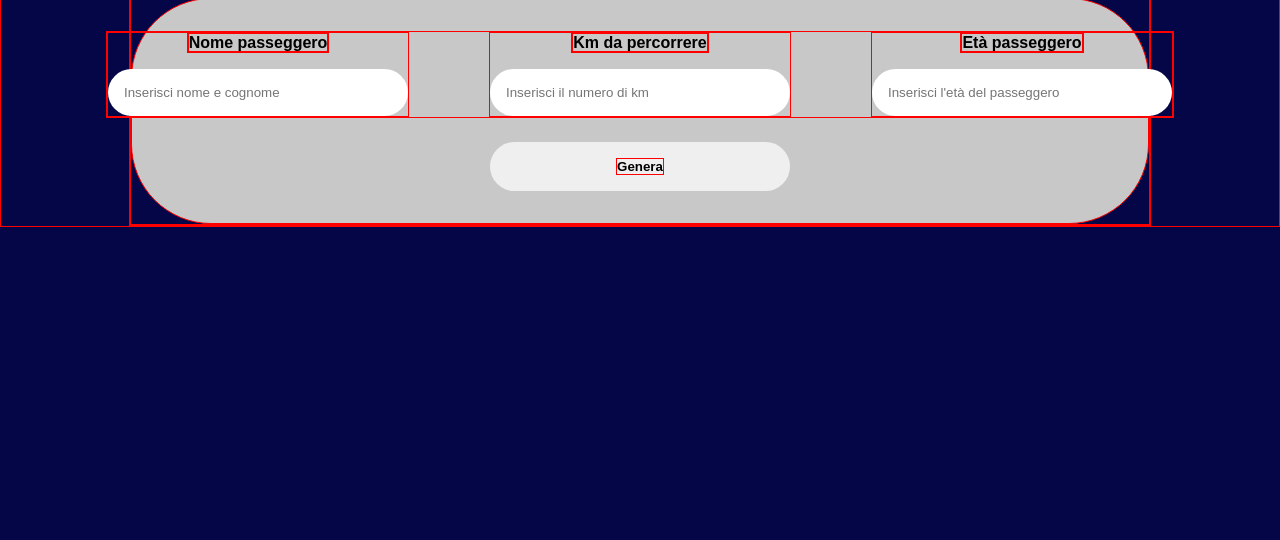
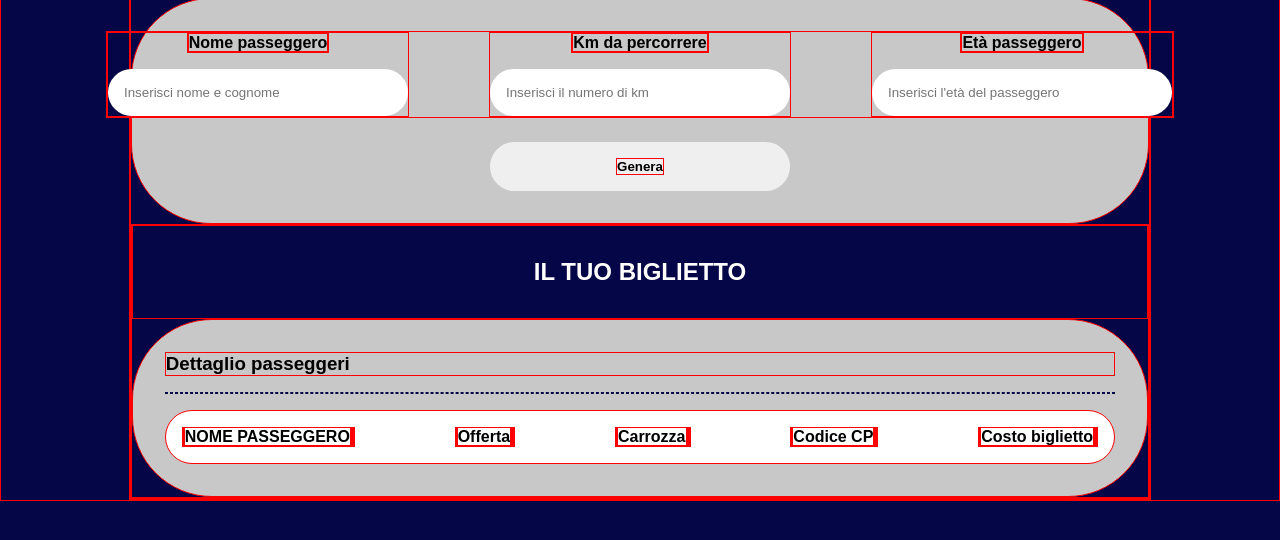
Before and after one commit to francescodelmonaco/js-biglietto-treno-form, a plain HTML site: page index.html in a window 1280 px wide. Shown: the part 110-650 px from the top of the page. Drawn offline with Linux system fonts and the light colour scheme.

Commit message:
add: some ticket info

```diff
--- a/index.html
+++ b/index.html
@@ -18,24 +18,24 @@
             <ul>
                 <li>
                     <span><strong>Nome passeggero</strong></span>
-                    <input type="text" placeholder="Inserisci nome e cognome">
+                    <input id="name" type="text" placeholder="Inserisci nome e cognome" autocomplete="off">
                 </li>
 
                 <li>
                     <span><strong>Km da percorrere</strong></span>
-                    <input id="distance" type="number" placeholder="Inserisci il numero di km">
+                    <input id="distance" type="number" placeholder="Inserisci il numero di km" autocomplete="off">
                 </li>
 
                 <li>
                     <span><strong>Età passeggero</strong></span>
-                    <input id="age" type="number" placeholder="Inserisci l'età del passeggero">
+                    <input id="age" type="number" placeholder="Inserisci l'età del passeggero" autocomplete="off">
                 </li>
             </ul>
 
-            <button id="btn-cost"><strong>Genera</strong></button>
+            <button id="btn-cost" type="submit"><strong>Genera</strong></button>
         </form>
 
-        <div class="display-none">
+        <div class="display-none" id="ticketOnOff">
             <h2>IL TUO BIGLIETTO</h2>
 
             <div class="ticket">
@@ -43,7 +43,37 @@
 
                 <hr>
 
+                <div class="ticket_info">
+                    <div>
+                        <span><strong>NOME PASSEGGERO</strong></span>
+                        <!-- inserisci nome e cognome da input -->
+                        <span></span>
+                    </div>
 
+                    <div>
+                        <span><strong>Offerta</strong></span>
+                        <!-- inserisci tipologia biglietto con condizione if in base all'età -->
+                        <span></span>
+                    </div>
+
+                    <div>
+                        <span><strong>Carrozza</strong></span>
+                        <!-- inserisci numero random -->
+                        <span></span>
+                    </div>
+
+                    <div>
+                        <span><strong>Codice CP</strong></span>
+                        <!-- inserisci numero random -->
+                        <span></span>
+                    </div>
+
+                    <div>
+                        <span><strong>Costo biglietto</strong></span>
+                        <!-- inserisci costo biglietto -->
+                        <span></span>
+                    </div>
+                </div>
             </div>
         </div>
     </main>
--- a/main.js
+++ b/main.js
@@ -30,4 +30,7 @@ btnGenera.addEventListener("click", () => {
     } else {
         console.log(`Il costo del viaggio è di ${standardPrice.toFixed(2)}€.`)
     }
+
+    // let ticketOnOff = document.getElementById("ticketOnOff")
+    // ticketOnOff.classList.remove("display-none");
 })
--- a/style.css
+++ b/style.css
@@ -89,5 +89,13 @@ hr {
 }
 
 .display-none {
-    display: none;
+    /* display: none; */
 }
+
+.ticket_info {
+    display: flex;
+    justify-content: space-between;
+    background-color: var(--color-white);
+    padding: 1rem;
+    border-radius: 5rem;
+}
```
